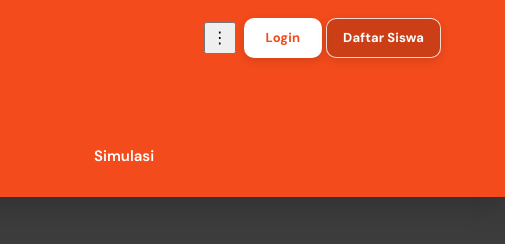
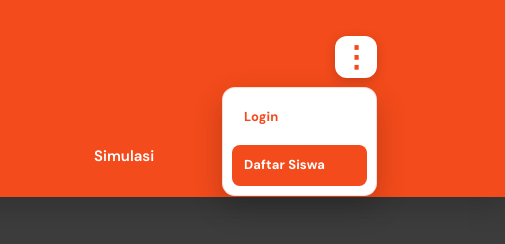
Before and after one commit to abazgarage/belajar, a plain HTML site: page index.html in a window 1280 px wide. Both pictures are taken after a click on the button "Buka menu akun". Shown: the top 244 px of the page, 775-1280 px from the left. Drawn offline with nearby package versions, Linux system fonts and the light colour scheme.

Commit message:
Style interactive three-dot account dropdown

```diff
--- a/responsive.css
+++ b/responsive.css
@@ -233,3 +233,111 @@
     padding-bottom: 20px;
   }
 }
+
+
+/* Functional three-dot account dropdown */
+.site-auth-links {
+  position: relative;
+  justify-self: end;
+  align-self: start;
+  display: flex;
+  z-index: 1000;
+}
+
+.account-menu-toggle {
+  display: inline-flex;
+  align-items: center;
+  justify-content: center;
+  width: 42px;
+  height: 42px;
+  padding: 0;
+  border: 1px solid rgba(255,255,255,.85);
+  border-radius: 12px;
+  background: #fff;
+  color: var(--orange, #f34b1b);
+  font-size: 29px;
+  font-weight: 800;
+  line-height: 1;
+  cursor: pointer;
+  box-shadow: 0 3px 12px rgba(0,0,0,.16);
+}
+
+.account-menu-toggle:hover,
+.account-menu-toggle:focus-visible {
+  background: #fff4ef;
+  outline: 2px solid rgba(255,255,255,.8);
+  outline-offset: 2px;
+}
+
+.account-menu {
+  position: absolute;
+  top: calc(100% + 9px);
+  right: 0;
+  display: grid;
+  gap: 7px;
+  min-width: 155px;
+  padding: 9px;
+  border: 1px solid rgba(243,75,27,.18);
+  border-radius: 13px;
+  background: #fff;
+  box-shadow: 0 12px 30px rgba(0,0,0,.2);
+  z-index: 1100;
+}
+
+.account-menu[hidden] {
+  display: none !important;
+}
+
+.site-auth-links .account-menu a,
+.site-auth-links .account-menu a.secondary {
+  display: flex;
+  justify-content: flex-start;
+  width: 100%;
+  min-width: 0;
+  min-height: 40px;
+  padding: 10px 12px;
+  border: 0;
+  border-radius: 8px;
+  background: #fff;
+  color: var(--orange, #f34b1b);
+  box-shadow: none;
+  font-size: 13px;
+  text-decoration: none;
+}
+
+.site-auth-links .account-menu a:last-child {
+  background: var(--orange, #f34b1b);
+  color: #fff;
+  border: 0;
+}
+
+.site-auth-links .account-menu a:hover {
+  background: #fff0e9;
+  color: var(--orange-dark, #d93b12);
+  transform: none;
+}
+
+.site-auth-links .account-menu a:last-child:hover {
+  background: var(--orange-dark, #d93b12);
+  color: #fff;
+}
+
+@media (max-width: 720px) {
+  .site-auth-links {
+    grid-area: auth;
+    justify-self: end;
+    margin: 0 0 8px;
+  }
+  .account-menu-toggle {
+    width: 38px;
+    height: 38px;
+    font-size: 27px;
+  }
+}
+
+@media (max-width: 380px) {
+  .account-menu-toggle {
+    width: 35px;
+    height: 35px;
+  }
+}
```
